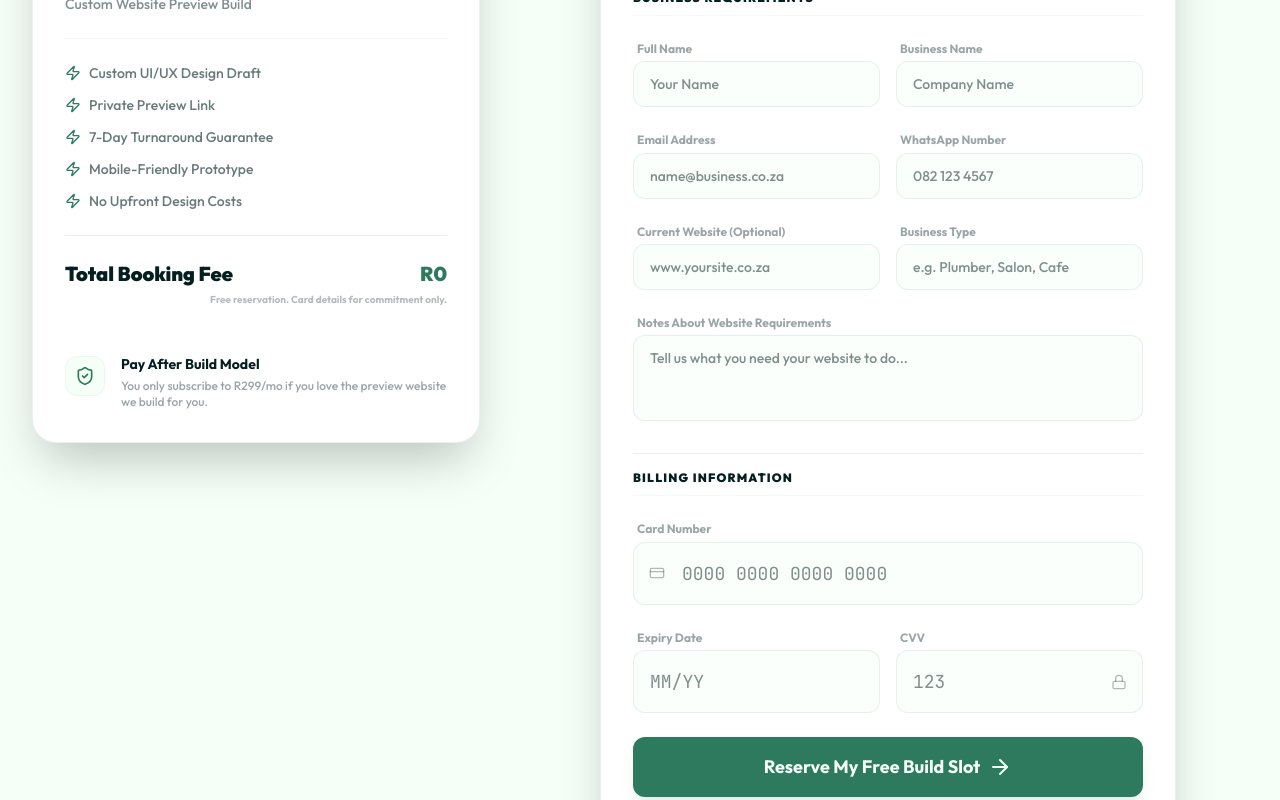
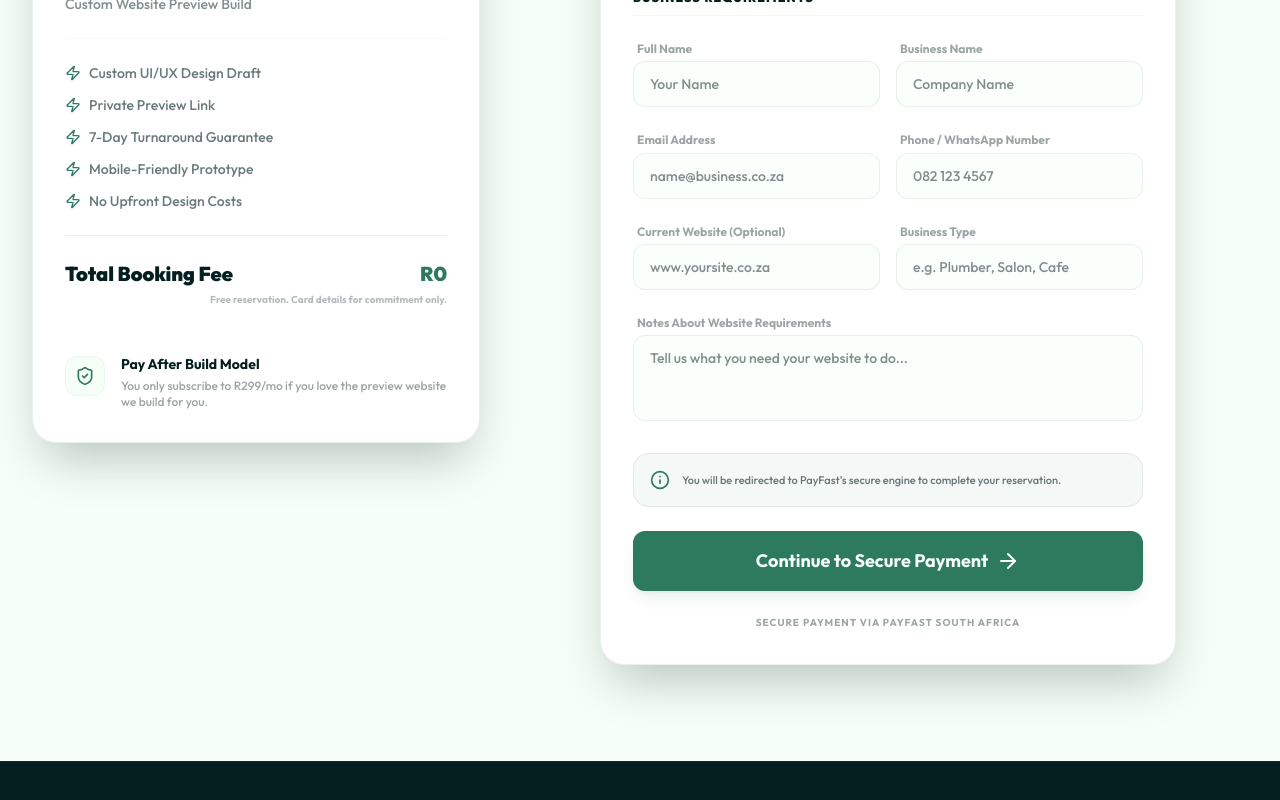
Before and after one commit to Bradley267ocks/vibrantWS, a React (Vite) app: page /checkout in a window 1280 px wide. Shown: the part 300-1100 px from the top of the page. Built offline with nearby package versions, Linux system fonts and the light colour scheme.

Commit message:
feat(payment): enhance PayFast integration
- Update environment variables and server configuration
- Implement server-side reservation tracking
- Streamline PaymentForm by removing sensitive card input fields

```diff
--- a/server.ts
+++ b/server.ts
@@ -32,6 +32,10 @@ async function startServer() {
   const PORT = 3000;
 
   app.use(express.json());
+  app.use(express.urlencoded({ extended: true }));
+
+  // Store reservations in memory for this session (In production, use a DB like Firestore)
+  const reservations: any[] = [];
 
   // Health check
   app.get("/api/health", (req, res) => {
@@ -44,7 +48,7 @@ async function startServer() {
 
   // PayFast Initiation Route
   app.post("/api/payfast/initiate", (req, res) => {
-    const { name, email, amount, itemName, isSubscription } = req.body;
+    const { name, email, phone, businessName, amount, itemName, isSubscription, notes } = req.body;
 
     const merchantId = process.env.PAYFAST_MERCHANT_ID;
     const merchantKey = process.env.PAYFAST_MERCHANT_KEY;
@@ -55,12 +59,28 @@ async function startServer() {
       return res.status(500).json({ error: "PayFast configuration missing on server." });
     }
 
+    // Save the pending reservation
+    const reservationId = `vibrant_${Date.now()}`;
+    reservations.push({
+      id: reservationId,
+      name,
+      email,
+      phone,
+      businessName,
+      notes,
+      amount,
+      status: 'pending',
+      createdAt: new Date()
+    });
+
+    console.log(`[RESERVATION PENDING] ${reservationId} for ${businessName} (${email})`);
+
     const baseUrl = env === "live"
       ? "https://www.payfast.co.za/eng/process"
       : "https://sandbox.payfast.co.za/eng/process";
 
     const host = req.headers.host;
-    const protocol = req.secure ? "https" : "http";
+    const protocol = req.headers["x-forwarded-proto"] || (req.secure ? "https" : "http");
     const siteUrl = `${protocol}://${host}`;
 
     // Prepare data in specific order required by PayFast for signature
@@ -73,9 +93,11 @@ async function startServer() {
       name_first: name.split(" ")[0] || "Client",
       name_last: name.split(" ").slice(1).join(" ") || "User",
       email_address: email,
-      m_payment_id: `vibrant_${Date.now()}`,
-      amount: parseFloat(amount).toFixed(2),
-      item_name: itemName || "Web Solution Subscription",
+      cell_number: phone,
+      m_payment_id: reservationId,
+      amount: parseFloat(amount || 0).toFixed(2),
+      item_name: itemName || "Web Build Reservation",
+      custom_str1: businessName,
     };
 
     if (isSubscription) {
@@ -95,10 +117,25 @@ async function startServer() {
     });
   });
 
-  // PayFast ITN Notify Route (Placeholder for handling payment confirmation)
+  // PayFast ITN Notify Route
   app.post("/api/payfast/notify", (req, res) => {
-    console.log("PayFast ITN Received:", req.body);
-    // In a real app, you'd verify the signature here and update your DB
+    const data = req.body;
+    console.log("PayFast ITN Received:", data);
+
+    // In PayFast ITN, variables are sent as form-urlencoded
+    const reservationId = data.m_payment_id;
+    const status = data.payment_status;
+
+    if (reservationId && status === 'COMPLETE') {
+      const reservation = reservations.find(r => r.id === reservationId);
+      if (reservation) {
+        reservation.status = 'paid';
+        reservation.payfast_payment_id = data.pf_payment_id;
+        console.log(`[PAYMENT SUCCESS] Reservation ${reservationId} is now active.`);
+        // Here you would typically trigger build automated emails or similar
+      }
+    }
+
     res.status(200).send("OK");
   });
 
--- a/src/components/PaymentForm.tsx
+++ b/src/components/PaymentForm.tsx
@@ -1,6 +1,6 @@
 import React, { useState, useEffect } from 'react';
 import { motion, AnimatePresence } from 'motion/react';
-import { CreditCard, Lock, ShieldCheck, Mail, User, ArrowRight, CheckCircle2, AlertCircle, Loader2, Info } from 'lucide-react';
+import { ShieldCheck, ArrowRight, Loader2, Info, AlertCircle } from 'lucide-react';
 
 interface PaymentFormProps {
   planName?: string;
@@ -20,47 +20,14 @@ const PaymentForm: React.FC<PaymentFormProps> = ({
     whatsapp: '',
     currentWebsite: '',
     businessType: '',
-    notes: '',
-    cardNumber: '',
-    expiry: '',
-    cvv: ''
+    notes: ''
   });
 
   const [status, setStatus] = useState<'idle' | 'submitting' | 'redirecting' | 'error' | 'success'>('idle');
   const [error, setError] = useState<string | null>(null);
 
-  const formatCardNumber = (value: string) => {
-    const v = value.replace(/\s+/g, '').replace(/[^0-9]/gi, '');
-    const matches = v.match(/\d{4,16}/g);
-    const match = (matches && matches[0]) || '';
-    const parts = [];
-
-    for (let i = 0, len = match.length; i < len; i += 4) {
-      parts.push(match.substring(i, i + 4));
-    }
-
-    if (parts.length > 0) {
-      return parts.join(' ');
-    } else {
-      return value;
-    }
-  };
-
-  const formatExpiry = (value: string) => {
-    const v = value.replace(/\s+/g, '').replace(/[^0-9]/gi, '');
-    if (v.length >= 2) {
-      return v.substring(0, 2) + '/' + v.substring(2, 4);
-    }
-    return v;
-  };
-
   const handleChange = (e: React.ChangeEvent<HTMLInputElement | HTMLTextAreaElement | HTMLSelectElement>) => {
-    let { name, value } = e.target;
-
-    if (name === 'cardNumber') value = formatCardNumber(value);
-    if (name === 'expiry') value = formatExpiry(value);
-    if (name === 'cvv') value = value.substring(0, 4).replace(/[^0-9]/gi, '');
-
+    const { name, value } = e.target;
     setFormData(prev => ({ ...prev, [name]: value }));
   };
 
@@ -68,13 +35,6 @@ const PaymentForm: React.FC<PaymentFormProps> = ({
     e.preventDefault();
     setStatus('submitting');
     setError(null);
-
-    // Basic validation
-    if (formData.cardNumber.replace(/\s/g, '').length < 13) {
-      setError('Please enter a valid card number');
-      setStatus('error');
-      return;
-    }
 
     try {
       // Step 1: Initiate payment on backend
@@ -84,21 +44,18 @@ const PaymentForm: React.FC<PaymentFormProps> = ({
         body: JSON.stringify({
           name: formData.name,
           email: formData.email,
+          phone: formData.whatsapp,
+          businessName: formData.businessName,
           amount: amount,
           itemName: planName,
           isSubscription: isSubscription,
-          customStr: JSON.stringify({
-            businessName: formData.businessName,
-            whatsapp: formData.whatsapp,
-            currentWebsite: formData.currentWebsite,
-            businessType: formData.businessType,
-            notes: formData.notes
-          })
+          notes: `${formData.businessType} | ${formData.currentWebsite} | ${formData.notes}`
         })
       });
 
       if (!response.ok) {
-        throw new Error('Failed to initiate payment. Please check credentials.');
+        const errorData = await response.json();
+        throw new Error(errorData.error || 'Failed to initiate payment. Please check with support.');
       }
 
       const data = await response.json();
@@ -193,7 +150,7 @@ const PaymentForm: React.FC<PaymentFormProps> = ({
               />
             </div>
             <div className="space-y-2">
-              <label className="text-xs font-bold text-primary-dark/40 ml-1">WhatsApp Number</label>
+              <label className="text-xs font-bold text-primary-dark/40 ml-1">Phone / WhatsApp Number</label>
               <input
                 required
                 type="tel"
@@ -245,58 +202,9 @@ const PaymentForm: React.FC<PaymentFormProps> = ({
           </div>
         </div>
 
-        {/* Step 2: Payment Details */}
-        <div className="space-y-4 pt-4 border-t border-medium-teal/10">
-          <h3 className="text-xs font-black text-primary-dark uppercase tracking-widest border-b border-medium-teal/5 pb-2">Billing Information</h3>
-
-          <div className="space-y-4">
-            <div className="space-y-2">
-              <label className="text-xs font-bold text-primary-dark/40 ml-1">Card Number</label>
-              <div className="relative">
-                <CreditCard className="absolute left-4 top-1/2 -translate-y-1/2 w-4 h-4 text-primary-dark/30" />
-                <input
-                  required
-                  type="text"
-                  name="cardNumber"
-                  value={formData.cardNumber}
-                  onChange={handleChange}
-                  placeholder="0000 0000 0000 0000"
-                  className="w-full bg-light-bg/50 border border-medium-teal/10 rounded-xl py-4 pl-12 pr-4 focus:border-medium-teal outline-none transition-all font-mono"
-                />
-              </div>
-            </div>
-
-            <div className="grid grid-cols-2 gap-4">
-              <div className="space-y-2">
-                <label className="text-xs font-bold text-primary-dark/40 ml-1">Expiry Date</label>
-                <input
-                  required
-                  type="text"
-                  name="expiry"
-                  value={formData.expiry}
-                  onChange={handleChange}
-                  placeholder="MM/YY"
-                  className="w-full bg-light-bg/50 border border-medium-teal/10 rounded-xl py-4 px-4 focus:border-medium-teal outline-none transition-all font-mono"
-                />
-              </div>
-              <div className="space-y-2">
-                <label className="text-xs font-bold text-primary-dark/40 ml-1">CVV</label>
-                <div className="relative">
-                  <Lock className="absolute right-4 top-1/2 -translate-y-1/2 w-4 h-4 text-primary-dark/30" />
-                  <input
-                    required
-                    type="password"
-                    name="cvv"
-                    maxLength={4}
-                    value={formData.cvv}
-                    onChange={handleChange}
-                    placeholder="123"
-                    className="w-full bg-light-bg/50 border border-medium-teal/10 rounded-xl py-4 px-4 focus:border-medium-teal outline-none transition-all font-mono"
-                  />
-                </div>
-              </div>
-            </div>
-          </div>
+        <div className="bg-medium-teal/5 p-4 rounded-2xl flex gap-3 items-center border border-medium-teal/10">
+          <Info className="text-medium-teal w-5 h-5 shrink-0" />
+          <p className="text-[11px] text-primary-dark/60 font-medium">You will be redirected to PayFast's secure engine to complete your reservation.</p>
         </div>
 
         {/* Status Messages */}
@@ -323,7 +231,7 @@ const PaymentForm: React.FC<PaymentFormProps> = ({
           ) : status === 'redirecting' ? (
             "Redirecting to PayFast..."
           ) : (
-            <>Reserve My Free Build Slot <ArrowRight /></>
+            <>Continue to Secure Payment <ArrowRight /></>
           )}
         </button>
 
```
Also changed, not shown: 1 other file (tests, documents, lock files or other folders).
